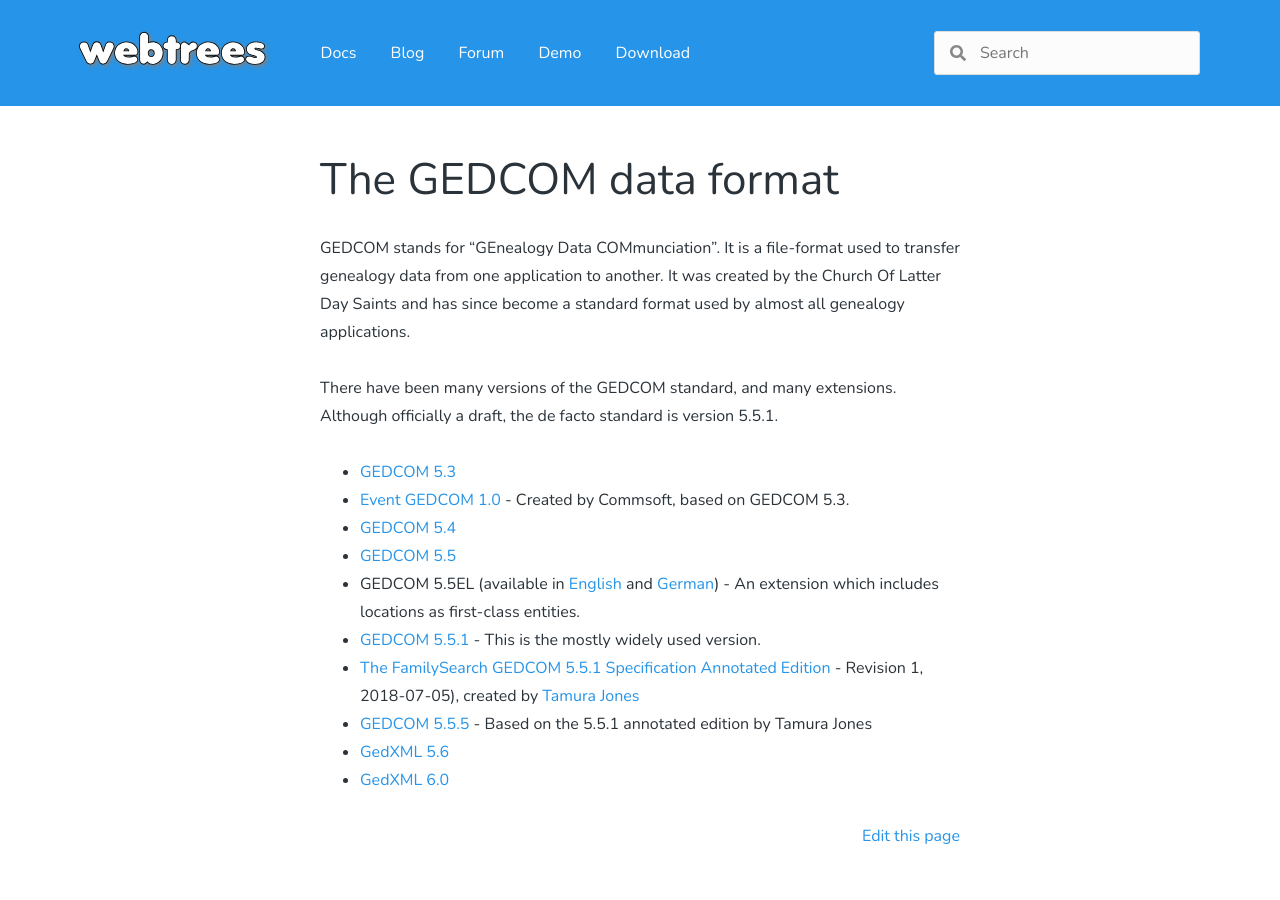
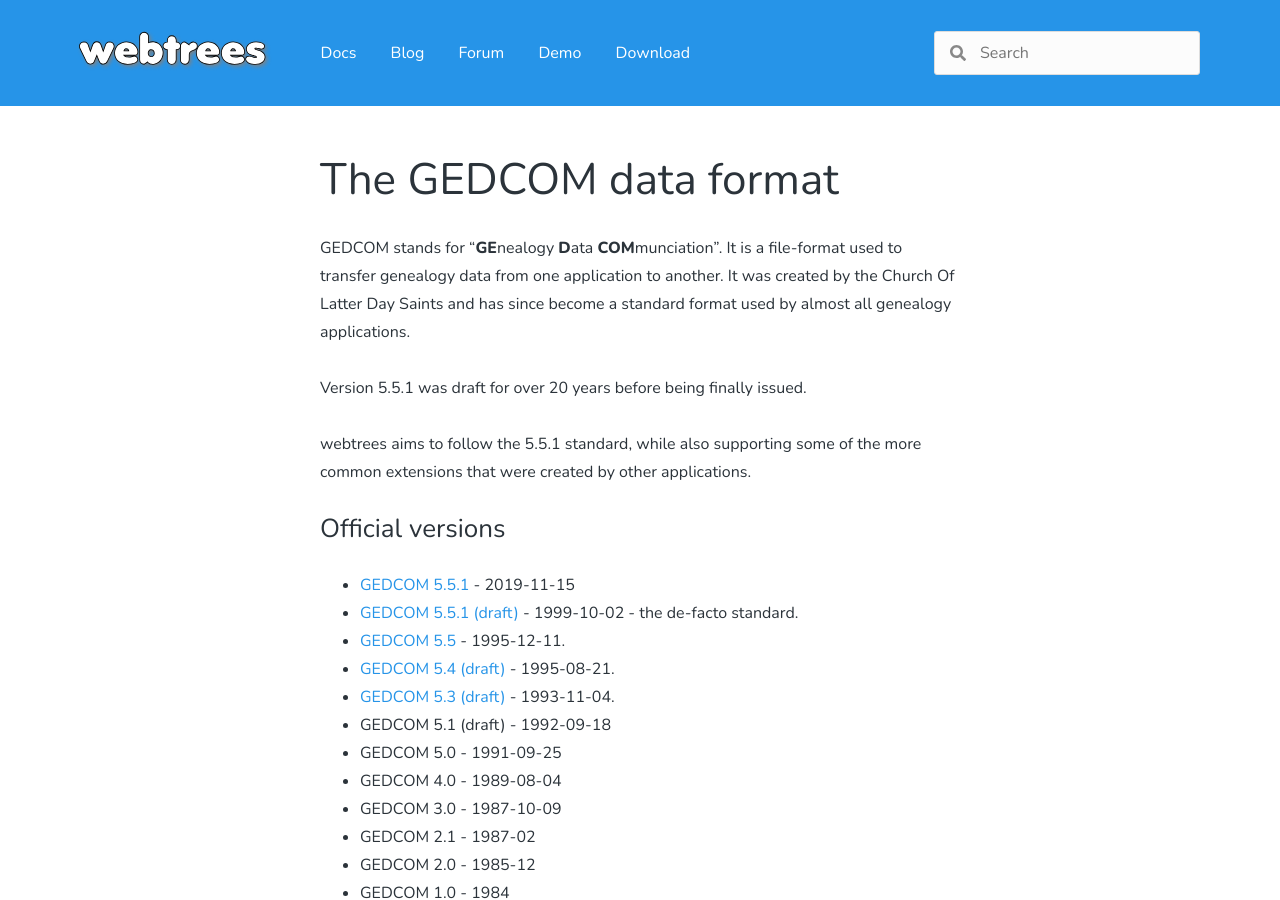
Before and after one commit to webtrees/webtrees.github.io, a Jekyll site: the page built from gedcom.md, in a window 1280 px wide and 900 px high. Built offline with Jekyll 4.4.1, drawn with Linux system fonts in a browser that asks for light colours; nearby versions of some CDN libraries; some of the changed text lies outside the part shown.

Commit message:
Add 5.5.1 release of GEDCOM

```diff
--- a/gedcom.md
+++ b/gedcom.md
@@ -3,17 +3,36 @@ layout: page
 title: The GEDCOM data format
 ---
 
-GEDCOM stands for "GEnealogy Data COMmunciation". It is a file-format used to transfer genealogy data from one application to another.  It was created by the Church Of Latter Day Saints and has since become a standard format used by almost all genealogy applications.
+GEDCOM stands for “**GE**nealogy **D**ata **COM**munciation”. It is a file-format used to transfer genealogy data from one application to another.  It was created by the Church Of Latter Day Saints and has since become a standard format used by almost all genealogy applications.
 
-There have been many versions of the GEDCOM standard, and many extensions.  Although officially a draft, the de facto standard is version 5.5.1.
+Version 5.5.1 was draft for over 20 years before being finally issued.
 
-* [GEDCOM 5.3](downloads/gedcom-53.pdf)
+webtrees aims to follow the 5.5.1 standard, while also supporting some
+of the more common extensions that were created by other applications.
+
+## Official versions
+
+* [GEDCOM 5.5.1](downloads/gedcom551.pdf) - 2019-11-15
+* [GEDCOM 5.5.1 (draft)](downloads/gedcom551-draft.pdf) - 1999-10-02 - the de-facto standard.
+* [GEDCOM 5.5](downloads/gedcom-55.pdf) - 1995-12-11.
+* [GEDCOM 5.4 (draft)](downloads/gedcom-54.pdf) - 1995-08-21.
+* [GEDCOM 5.3 (draft)](downloads/gedcom-53.pdf) - 1993-11-04.
+* GEDCOM 5.1 (draft) - 1992-09-18
+* GEDCOM 5.0 - 1991-09-25
+* GEDCOM 4.0 - 1989-08-04
+* GEDCOM 3.0 - 1987-10-09
+* GEDCOM 2.1 - 1987-02
+* GEDCOM 2.0 - 1985-12
+* GEDCOM 1.0 - 1984
+
+The GEDCOM specification is Copyright 1987, 1989, 1992, 1993, 1995, 1999, 2019 by The Church of Jesus Christ of Latter-day Saints. This document may be copied for purposes of review or programming of genealogical software, provided this notice is included. All other rights reserved.
+
+## Unofficial versions and extensions
+
 * [Event GEDCOM 1.0](downloads/eged10ww.pdf) - Created by Commsoft, based on GEDCOM 5.3.
-* [GEDCOM 5.4](downloads/gedcom-54.pdf)
-* [GEDCOM 5.5](downloads/gedcom-55.pdf)
 * GEDCOM 5.5EL (available in [English](http://wiki-en.genealogy.net/Gedcom_5.5EL) and [German](http://wiki.genealogy.net/Gedcom_5.5EL)) - An extension which includes locations as first-class entities.
-* [GEDCOM 5.5.1](downloads/gedcom551.pdf) - This is the mostly widely used version.
 * [The FamilySearch GEDCOM 5.5.1 Specification Annotated Edition](downloads/TFG551SAE_Rev1_2018-07-05.pdf) - Revision 1, 2018-07-05), created by [Tamura Jones](https://www.tamurajones.net/GEDCOM551AnnotatedEdition.xhtml)
 * [GEDCOM 5.5.5](downloads/gedcom-555.pdf) - Based on the 5.5.1 annotated edition by Tamura Jones
 * [GedXML 5.6](downloads/gedxml-56.pdf)
 * [GedXML 6.0](downloads/gedxml-60.pdf)
+* [GEDCOM-X](http://www.gedcomx.org)
```
Also changed, not shown: 3 other files.
